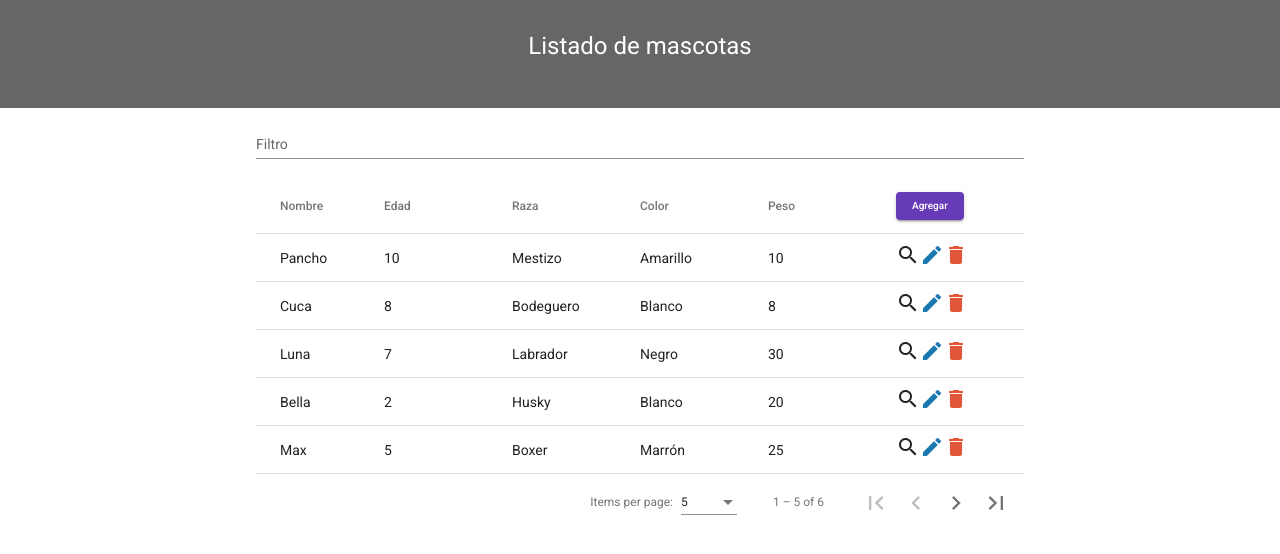
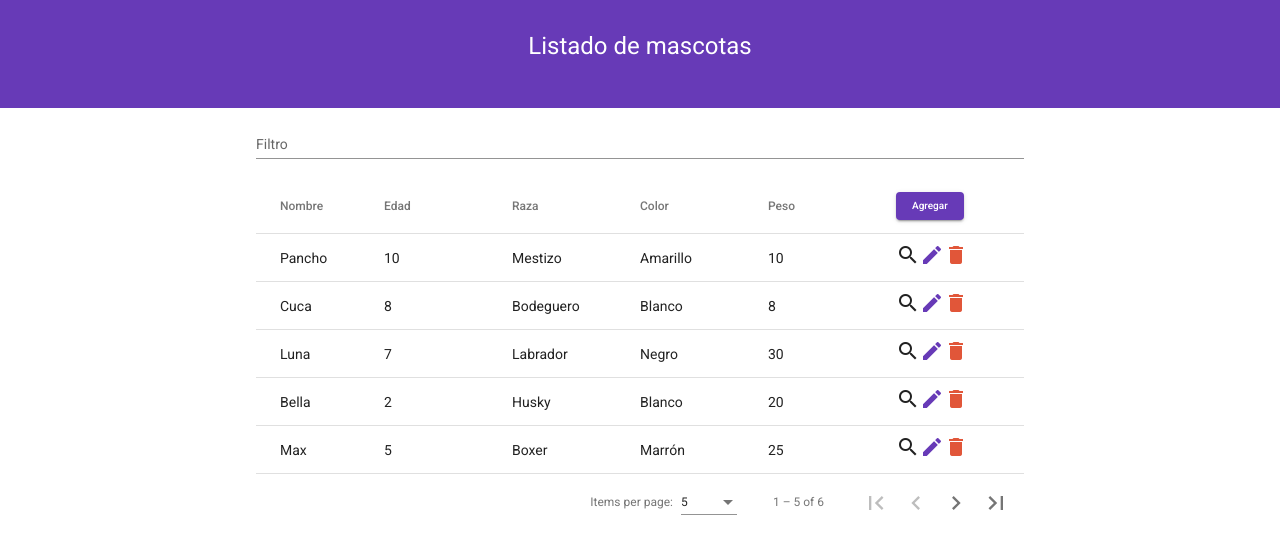
Before and after one commit to diegolr-avanade/FE-CRUDMascotas, an Angular app: page /listMascotas in a window 1280 px wide. Shown: the top 554 px of the page. Built offline with nearby package versions, Linux system fonts and the light colour scheme.

Commit message:
🔧 Cambiado color de fondo y botones (no me gustaban los del tutorial)

```diff
--- a/src/app/components/listado-mascotas/listado-mascotas.component.css
+++ b/src/app/components/listado-mascotas/listado-mascotas.component.css
@@ -19,7 +19,7 @@ th {
 
 .edit {
     cursor: pointer;
-    color: #1878B0;
+    color: #673ab7;
 }
 
 .search {
--- a/src/styles.css
+++ b/src/styles.css
@@ -22,7 +22,7 @@ body {
 
 .title {
     padding: 30px;
-    background-color: #666;
+    background-color: #673ab7;
     text-align: center;
     color: white;
 }
```
